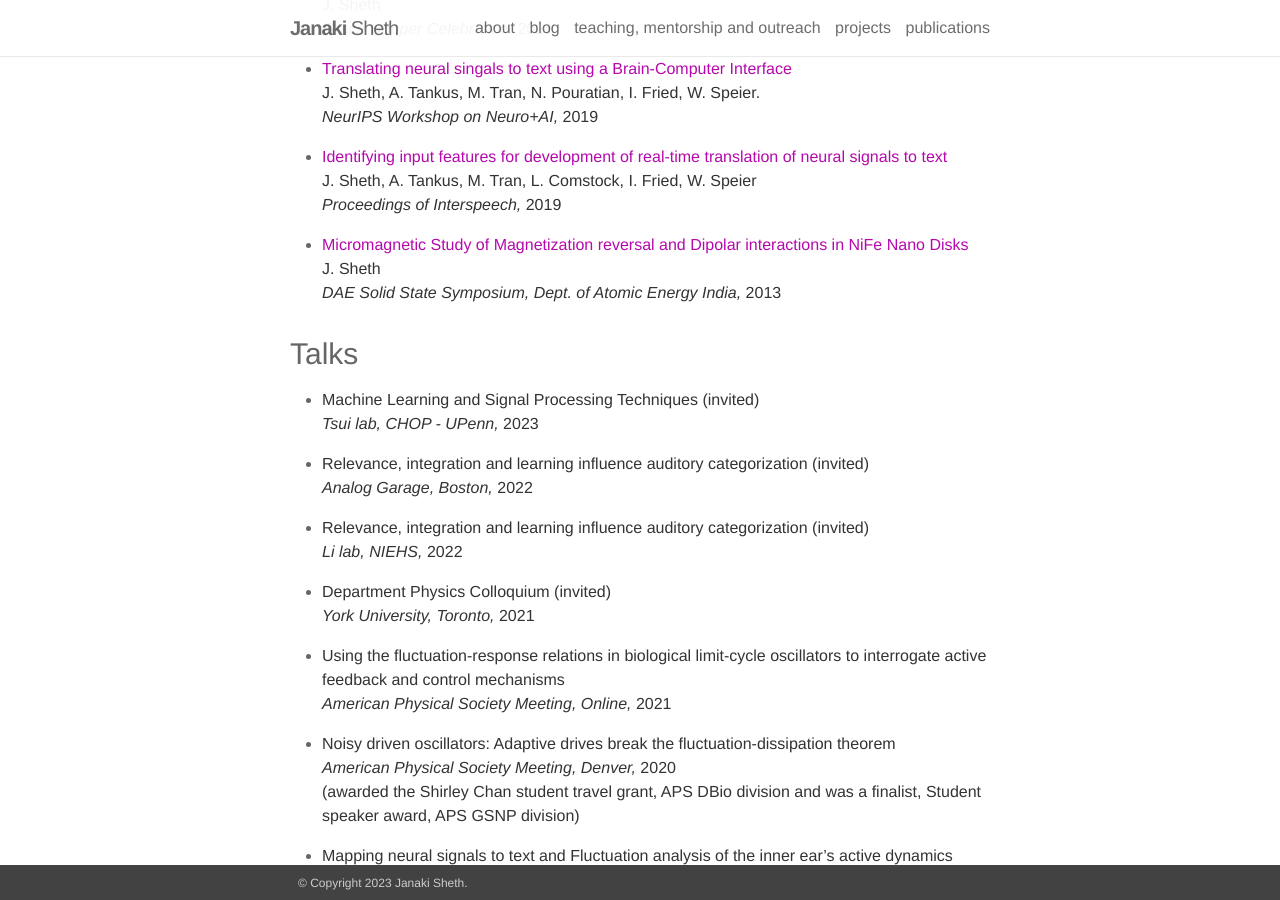
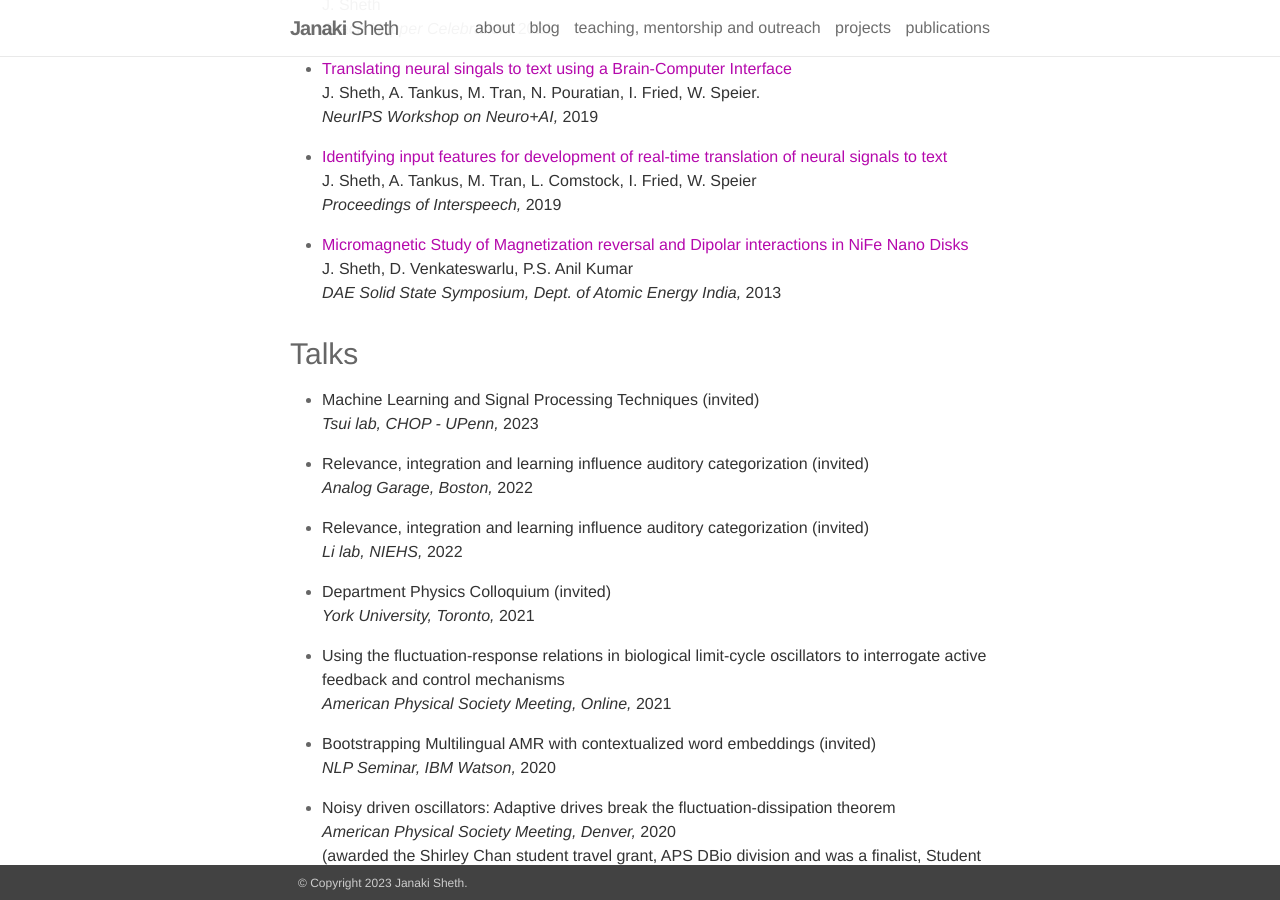
Before and after one commit to JanakiSheth/JanakiSheth.github.io, a Jekyll site: the page built from _pages/publications.md, in a window 1280 px wide and 900 px high, scrolled down 1226 px. Built offline with Jekyll 4.4.1, drawn with Linux system fonts in a browser that asks for light colours; nearby versions of some CDN libraries.

Commit message:
changed publiscation

```diff
--- a/_pages/publications.md
+++ b/_pages/publications.md
@@ -37,7 +37,9 @@ Piasini, K. Kording, Y. Cohen, M. Geffen. <br> *Biorxiv* 2022
 text](https://www.isca-speech.org/archive/interspeech_2019/sheth19_interspeech.html)
 <br> J. Sheth, A. Tankus, M. Tran, L. Comstock, I. Fried, W. Speier <br>*Proceedings of Interspeech,* 2019
 
-* [Micromagnetic Study of Magnetization reversal and Dipolar interactions in NiFe Nano Disks](https://aip.scitation.org/doi/abs/10.1063/1.4791090?class=pdf&journalCode=apc) <br>J. Sheth <br> *DAE Solid State Symposium, Dept. of Atomic Energy India,* 2013
+* [Micromagnetic Study of Magnetization reversal and Dipolar interactions in NiFe Nano
+Disks](https://aip.scitation.org/doi/abs/10.1063/1.4791090?class=pdf&journalCode=apc) <br>J. Sheth, D.
+Venkateswarlu, P.S. Anil Kumar <br> *DAE Solid State Symposium, Dept. of Atomic Energy India,* 2013
 
 ### Talks
 
@@ -55,6 +57,9 @@ text](https://www.isca-speech.org/archive/interspeech_2019/sheth19_interspeech.h
 
 * Using the fluctuation-response relations in biological limit-cycle oscillators to interrogate active feedback and control mechanisms <br>
 *American Physical Society Meeting, Online,* 2021  <br>
+
+* Bootstrapping Multilingual AMR with contextualized word embeddings (invited) <br>
+*NLP Seminar, IBM Watson,* 2020
 
 * Noisy driven oscillators: Adaptive drives break the fluctuation-dissipation theorem <br>
 *American Physical Society Meeting, Denver,* 2020  <br>
```
